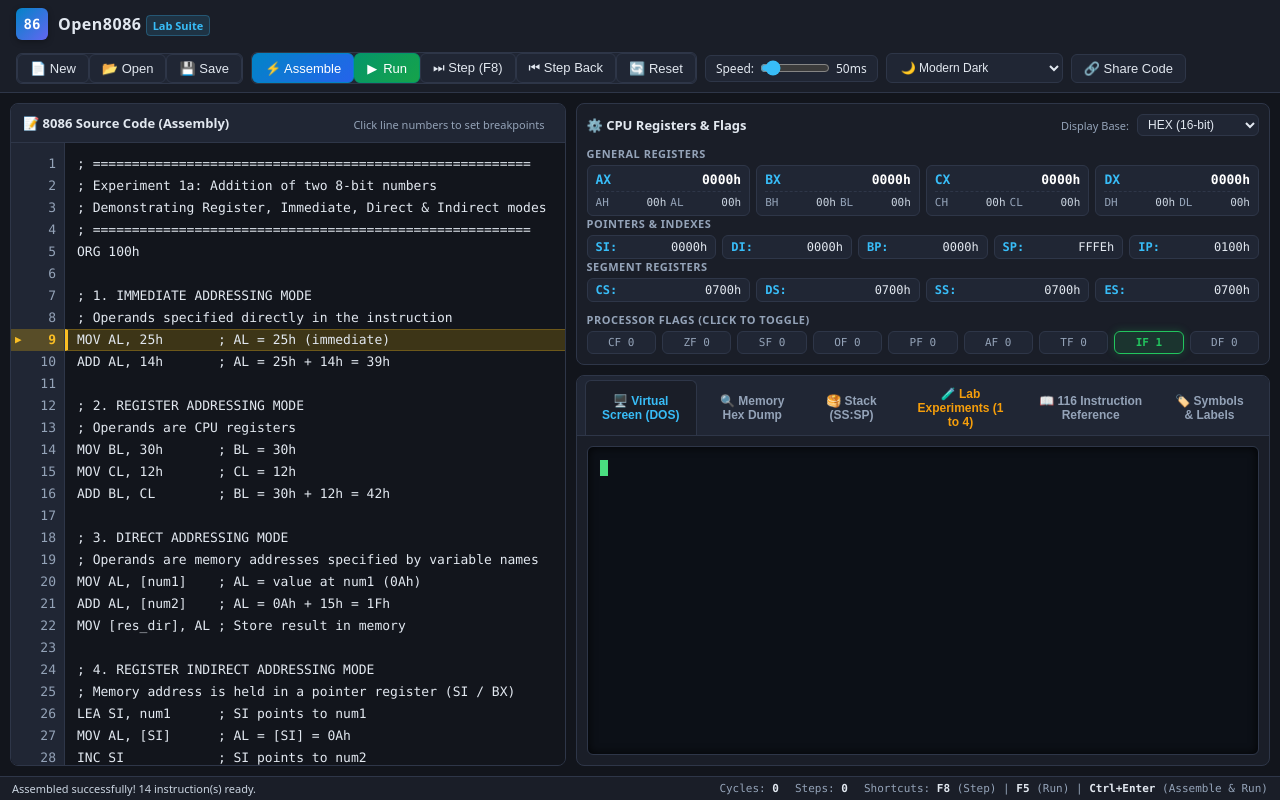
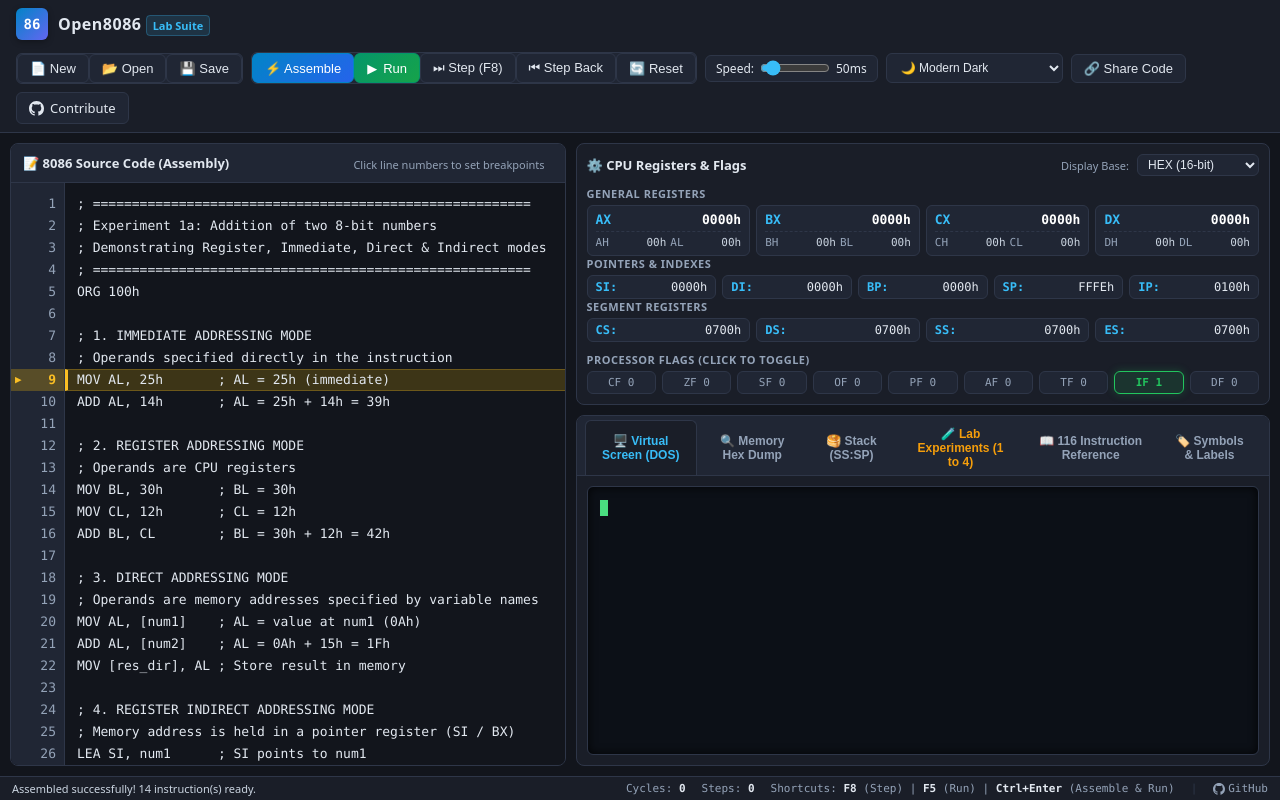
Before and after one commit to avm1234567/Open8086, a website: page index.html in a window 1280 px wide. Drawn offline with Linux system fonts and the light colour scheme.

Commit message:
feat: add GitHub contribute link to header and footer

```diff
--- a/css/style.css
+++ b/css/style.css
@@ -960,3 +960,38 @@ footer.app-footer {
 .footer-metrics b {
   color: var(--text-main);
 }
+
+/* GitHub Contribution Links */
+.btn-github {
+  background-color: var(--bg-card);
+  border: 1px solid var(--border-color);
+  color: var(--text-main);
+  text-decoration: none;
+  display: inline-flex;
+  align-items: center;
+  gap: 6px;
+  padding: 6px 12px;
+  border-radius: 6px;
+  font-size: 13px;
+  font-weight: 500;
+  transition: all 0.2s ease;
+}
+
+.btn-github:hover {
+  background-color: #24292f;
+  color: #ffffff;
+  border-color: #57606a;
+}
+
+.footer-github-link {
+  color: var(--text-dim);
+  text-decoration: none;
+  display: inline-flex;
+  align-items: center;
+  transition: color 0.15s ease;
+}
+
+.footer-github-link:hover {
+  color: var(--accent-cyan);
+  text-decoration: underline;
+}
--- a/index.html
+++ b/index.html
@@ -65,6 +65,14 @@
 
       <!-- Share Button -->
       <button id="btn-share" class="btn" title="Copy code to clipboard & Share">🔗 Share Code</button>
+
+      <!-- GitHub / Contribute Link -->
+      <a href="https://github.com/avm1234567/Open8086" target="_blank" rel="noopener noreferrer" class="btn btn-github" title="Star or Contribute on GitHub">
+        <svg height="15" width="15" viewBox="0 0 16 16" fill="currentColor" style="vertical-align: -2px;">
+          <path d="M8 0c4.42 0 8 3.58 8 8a8.013 8.013 0 0 1-5.45 7.59c-.4.08-.55-.17-.55-.38 0-.27.01-1.13.01-2.2 0-.75-.25-1.23-.54-1.48 1.78-.2 3.65-.88 3.65-3.95 0-.88-.31-1.59-.82-2.15.08-.2.36-1.02-.08-2.12 0 0-.67-.22-2.2.82-.64-.18-1.32-.27-2-.27-.68 0-1.36.09-2 .27-1.53-1.03-2.2-.82-2.2-.82-.44 1.1-.16 1.92-.08 2.12-.51.56-.82 1.28-.82 2.15 0 3.06 1.86 3.75 3.64 3.95-.23.2-.44.55-.51 1.07-.46.21-1.61.55-2.33-.66-.15-.24-.6-.83-1.23-.82-.67.01-.27.38.01.53.34.19.73.9.82 1.13.16.45.68 1.31 2.69.94 0 .67.01 1.3.01 1.49 0 .21-.15.45-.55.38A7.995 7.995 0 0 1 0 8c0-4.42 3.58-8 8-8Z"></path>
+        </svg>
+        <span>Contribute</span>
+      </a>
     </div>
   </header>
 
@@ -212,6 +220,13 @@
       <span>Cycles: <b id="cycle-counter">0</b></span>
       <span>Steps: <b id="step-counter">0</b></span>
       <span>Shortcuts: <b>F8</b> (Step) | <b>F5</b> (Run) | <b>Ctrl+Enter</b> (Assemble & Run)</span>
+      <span style="color: var(--border-color);">|</span>
+      <a href="https://github.com/avm1234567/Open8086" target="_blank" rel="noopener noreferrer" class="footer-github-link" title="Open GitHub repository to star, contribute, or report issues">
+        <svg height="12" width="12" viewBox="0 0 16 16" fill="currentColor" style="vertical-align: -1px; margin-right: 3px;">
+          <path d="M8 0c4.42 0 8 3.58 8 8a8.013 8.013 0 0 1-5.45 7.59c-.4.08-.55-.17-.55-.38 0-.27.01-1.13.01-2.2 0-.75-.25-1.23-.54-1.48 1.78-.2 3.65-.88 3.65-3.95 0-.88-.31-1.59-.82-2.15.08-.2.36-1.02-.08-2.12 0 0-.67-.22-2.2.82-.64-.18-1.32-.27-2-.27-.68 0-1.36.09-2 .27-1.53-1.03-2.2-.82-2.2-.82-.44 1.1-.16 1.92-.08 2.12-.51.56-.82 1.28-.82 2.15 0 3.06 1.86 3.75 3.64 3.95-.23.2-.44.55-.51 1.07-.46.21-1.61.55-2.33-.66-.15-.24-.6-.83-1.23-.82-.67.01-.27.38.01.53.34.19.73.9.82 1.13.16.45.68 1.31 2.69.94 0 .67.01 1.3.01 1.49 0 .21-.15.45-.55.38A7.995 7.995 0 0 1 0 8c0-4.42 3.58-8 8-8Z"></path>
+        </svg>
+        GitHub
+      </a>
     </div>
   </footer>
 
```
